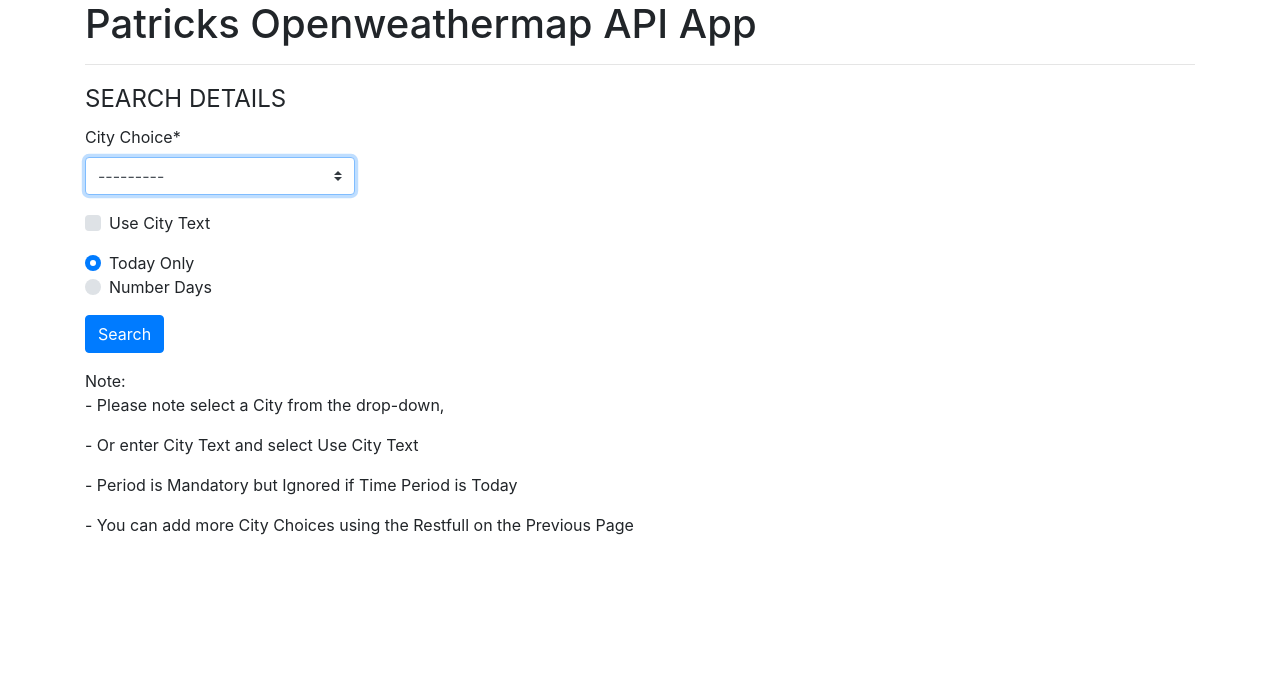
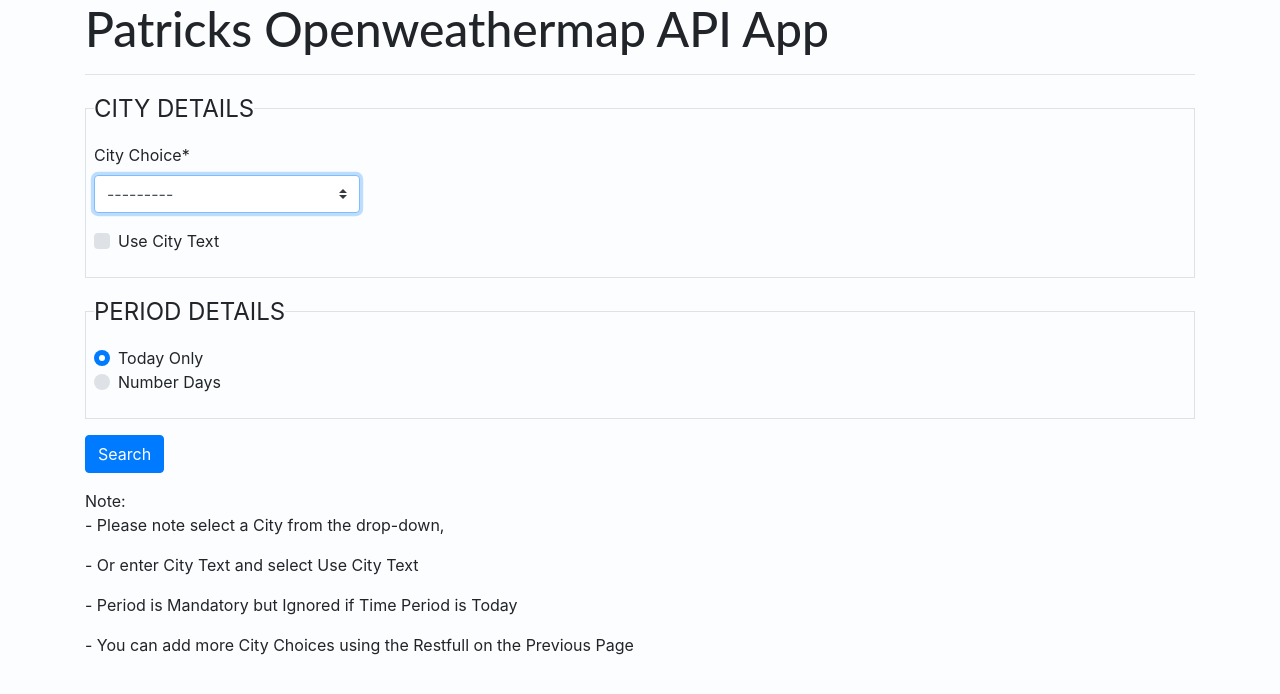
Before and after one commit to 3DBTec/weather_app, a Django app: page /search in a window 1280 px wide. Shown: the top 694 px of the page. Run offline with Django 3.2, Linux system fonts and the light colour scheme; data comes from the database, SQL or seed files in the repository; some libraries are stand-ins or nearby versions.

Commit message:
Done: Fixed styling with Fieldsets Done: Added Chart border Done: FIxed Toggles for hide/show fields

```diff
--- a/apps/weather/forms.py
+++ b/apps/weather/forms.py
@@ -1,5 +1,5 @@
-from crispy_forms.helper                    import FormHelper
-from crispy_forms.layout                    import Layout, Submit, Row, Column, Fieldset
+from crispy_forms.helper                            import FormHelper
+from crispy_forms.layout                            import Layout, Submit, Row, Column, Fieldset, HTML
 
 from django                                         import forms
 from apps.city.models                               import City
@@ -18,19 +18,16 @@ class WeatherSelectForm(forms.Form):
 
     city_use_text   = forms.BooleanField(label='Use City Text', initial=False, required=False)
 
-    # time_period     = forms.ChoiceField(choices=TIME_PERIOD)
-
     time_period     = forms.ChoiceField(label='', choices=TIME_PERIOD, initial='today', widget=forms.RadioSelect())
 
-    period          = forms.IntegerField(label="Period", widget=forms.NumberInput(attrs={'min': 1, 'max': 40}), initial=1, required=False)
+    period          = forms.IntegerField(label="", widget=forms.NumberInput(attrs={'min': 1, 'max': 40}), initial=1, required=False)
 
     def __init__(self, *args, **kwargs):
         super().__init__(*args, **kwargs)
         self.helper = FormHelper()
         self.helper.layout = Layout(
-            Fieldset(
-                'SEARCH DETAILS',
-            ),
+            HTML('<fieldset  class="border p-2"">'),
+            HTML('<legend  class="w-auto">CITY DETAILS</legend>'),
             Row(
                 Column('city_choice', css_class='form-group col-3 mb-0 med-label'),
                 css_class='form-row'
@@ -43,12 +40,17 @@ class WeatherSelectForm(forms.Form):
                 Column('city_text', css_class='form-group col-3 mb-0 med-label'),
                 css_class='form-row'
             ),
+            HTML('</fieldset> <p>'),
+
+            HTML('<fieldset  class="border p-2"">'),
+            HTML('<legend  class="w-auto">PERIOD DETAILS</legend>'),
             Row(
                 Column('time_period',   css_class='form-group col-2 mb-0 med-label'),
-                Column('period',        css_class='form-group col-2 mb-0 med-label'),
+                Column('period',        css_class='form-group col-1 mb-0 mt-3 med-label'),
                 css_class='form-row'
             ),
-            Submit('submit', 'Search',      css_class='btn-blue ripple mr-0 mb-3 float-left'),
+            HTML('</fieldset>'),
+            Submit('submit', 'Search',      css_class='btn-blue ripple mr-0 mb-3 mt-3 float-left'),
         )
 
 
@@ -66,6 +68,7 @@ class WeatherResultForm(forms.Form):
         super().__init__(*args, **kwargs)
         self.helper = FormHelper()
         self.helper.layout = Layout(
+            HTML('<fieldset class="master_company_js"> <legend>Agents</legend> </fieldset>'),
             Fieldset(
                 'RESULT DETAILS',
             ),
--- a/static/css/base.css
+++ b/static/css/base.css
@@ -3,3 +3,20 @@ input[type=text] {
   border:0;
   box-shadow:0 0 15px 4px rgba(0,0,0,0.06);
 }
+
+h1 {
+     font-family: 'Lato';font-size: 48px;
+}
+
+body,html {
+    overflow-x: hidden;
+    overflow-y: overlay;
+    min-width: 800px;
+    background: #fcfdfe;);
+}
+
+legend.scheduler-border {
+    width:inherit; /* Or auto */
+    padding:0 10px; /* To give a bit of padding on the left and right */
+    border-bottom:none;
+}
--- a/templates/weather/weather_results.html
+++ b/templates/weather/weather_results.html
@@ -52,7 +52,10 @@
             <script>
                 Highcharts.chart('container', {
                     chart: {
-                        type: 'column'
+                        type: 'column',
+                         borderColor: '#2b00b4',
+                         borderRadius: 20,
+                         borderWidth: 5,
                     },
                     title: {
                          text: "{{ city_name }} Weather forecast for the next {{ period }} days"
```
